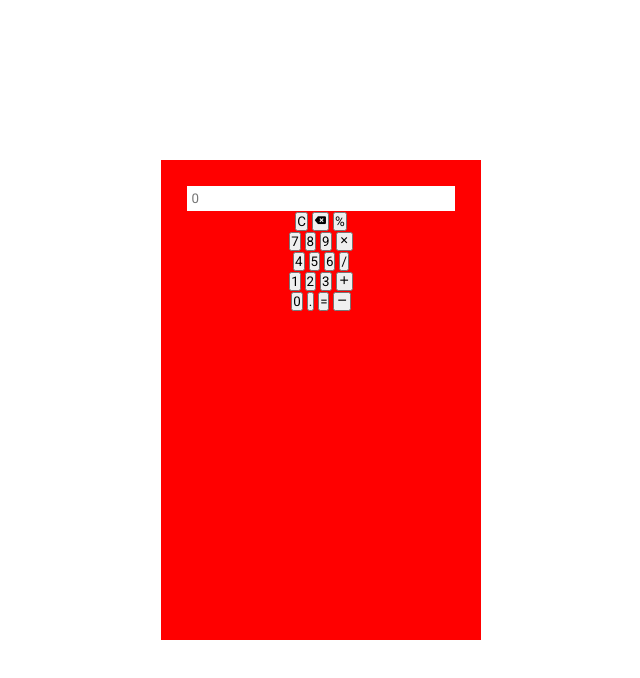
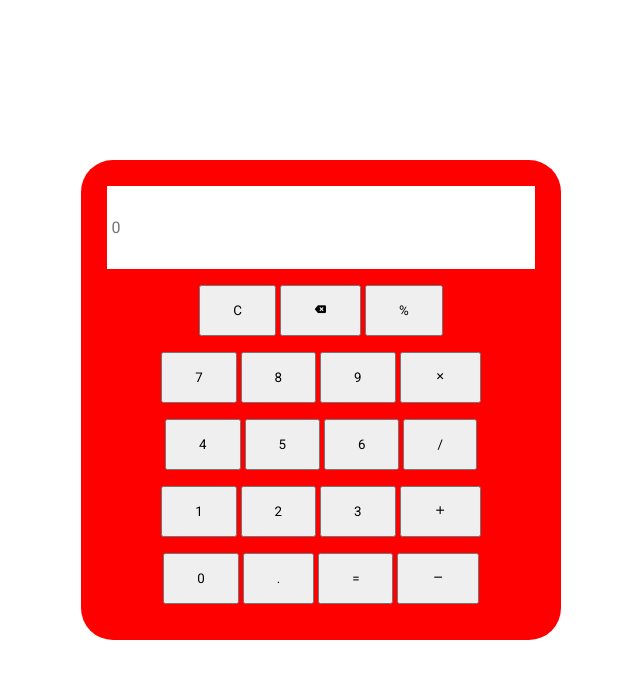
Before and after one commit to MominIshtiaq/simple_Calculator, a plain HTML site: page index.html in a window 1280 px wide. Shown: the whole page, without its empty margins (319-959 px from the left). Drawn offline with nearby package versions, Linux system fonts and the light colour scheme.

Commit message:
layout created changes

```diff
--- a/index.html
+++ b/index.html
@@ -14,36 +14,36 @@
   </head>
   <body>
     <div class="calculator">
-      <div class="grid_container">
+      <div class="container">
         <input type="text" class="input" placeholder="0" />
         <div class="top">
-          <button class="grid_btn">C</button>
-          <button class="grid_btn"><i class="bx bxs-tag-x"></i></button>
-          <button class="grid_btn">%</button>
+          <button class="btn">C</button>
+          <button class="btn"><i class="bx bxs-tag-x"></i></button>
+          <button class="btn">%</button>
         </div>
         <div class="top-middle">
-          <button class="grid_btn">7</button>
-          <button class="grid_btn">8</button>
-          <button class="grid_btn">9</button>
-          <button class="grid_btn"><i class="bx bx-x"></i></button>
+          <button class="btn">7</button>
+          <button class="btn">8</button>
+          <button class="btn">9</button>
+          <button class="btn"><i class="bx bx-x"></i></button>
         </div>
         <div class="middle">
-          <button class="grid_btn">4</button>
-          <button class="grid_btn">5</button>
-          <button class="grid_btn">6</button>
-          <button class="grid_btn">/</button>
+          <button class="btn">4</button>
+          <button class="btn">5</button>
+          <button class="btn">6</button>
+          <button class="btn">/</button>
         </div>
         <div class="bottom">
-          <button class="grid_btn">1</button>
-          <button class="grid_btn">2</button>
-          <button class="grid_btn">3</button>
-          <button class="grid_btn"><i class="bx bx-plus"></i></button>
+          <button class="btn">1</button>
+          <button class="btn">2</button>
+          <button class="btn">3</button>
+          <button class="btn"><i class="bx bx-plus"></i></button>
         </div>
         <div class="lower_bottom">
-          <button class="grid_btn">0</button>
-          <button class="grid_btn">.</button>
-          <button class="grid_btn">=</button>
-          <button class="grid_btn"><i class="bx bx-minus"></i></button>
+          <button class="btn">0</button>
+          <button class="btn">.</button>
+          <button class="btn">=</button>
+          <button class="btn"><i class="bx bx-minus"></i></button>
         </div>
       </div>
     </div>
--- a/style.css
+++ b/style.css
@@ -24,19 +24,26 @@ body {
   align-items: center;
 }
 
-.grid_container {
-  width: 20rem;
+.container {
+  width: 30rem;
   height: 30rem;
   background: red;
+  border-radius: 2rem;
   display: flex;
   flex-direction: column;
   align-items: center;
   padding: 2%;
+  gap: 1rem;
 }
 
-.grid_container .input {
+.container .input {
   width: 100%;
-  padding: 5px 5px;
+  padding: 2rem 5px;
   border: none;
   outline: none;
+  font-size: 1rem;
 }
+
+.btn {
+  padding: 1rem 2rem;
+}
```
